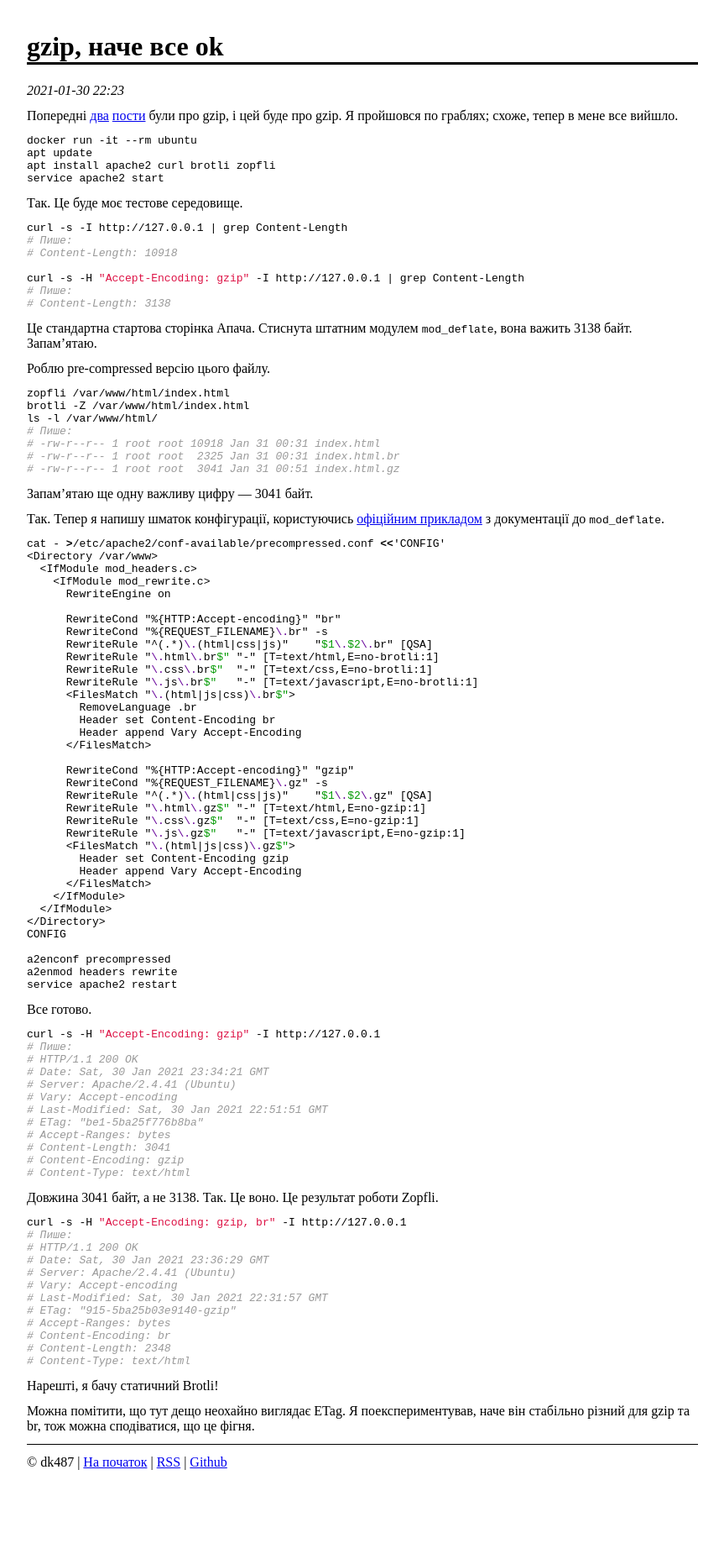
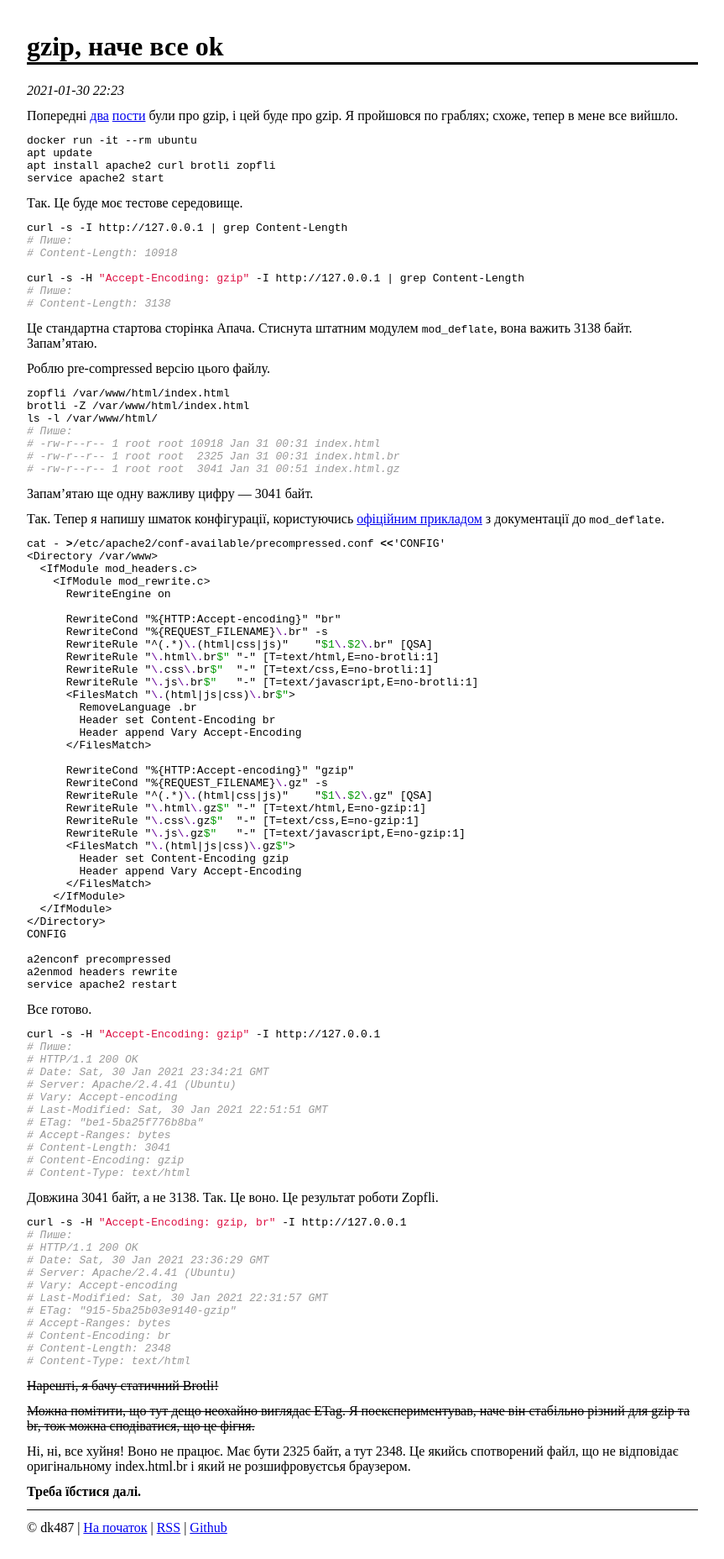
Before and after one commit to dk487/test.de.co.ua, a Jekyll site: the page built from _posts/2021/2021-01-31-grip-ok.md, in a window 1280 px wide. Shown: the whole page at 84% size, without its empty margins (208-1071 px from the left). Built offline with Jekyll 4.4.1, drawn with Linux system fonts in a browser that asks for light colours; before the commit the page ends 1778 px from its top, so only the background shows below that.

Commit message:
Post update

````diff
--- a/_posts/2021/2021-01-31-grip-ok.md
+++ b/_posts/2021/2021-01-31-grip-ok.md
@@ -115,9 +115,13 @@ curl -s -H "Accept-Encoding: gzip, br" -I http://127.0.0.1
 # Content-Type: text/html
 ```
 
-Нарешті, я бачу статичний Brotli!
+~~Нарешті, я бачу статичний Brotli!~~
 
-Можна помітити, що тут дещо неохайно виглядає ETag. Я поекспериментував, наче він стабільно різний для gzip та br, тож можна сподіватися, що це фігня.
+~~Можна помітити, що тут дещо неохайно виглядає ETag. Я поекспериментував, наче він стабільно різний для gzip та br, тож можна сподіватися, що це фігня.~~
+
+Ні, ні, все хуйня! Воно не працює. Має бути 2325 байт, а тут 2348. Це якийсь спотворений файл, що не відповідає оригінальному index.html.br і який не розшифровуєтсья браузером.
+
+**Треба їбстися далі.**
 
 [1]: https://httpd.apache.org/docs/2.4/mod/mod_deflate.html#precompressed
 [2]: /2021/01/26/brotli.html
````
